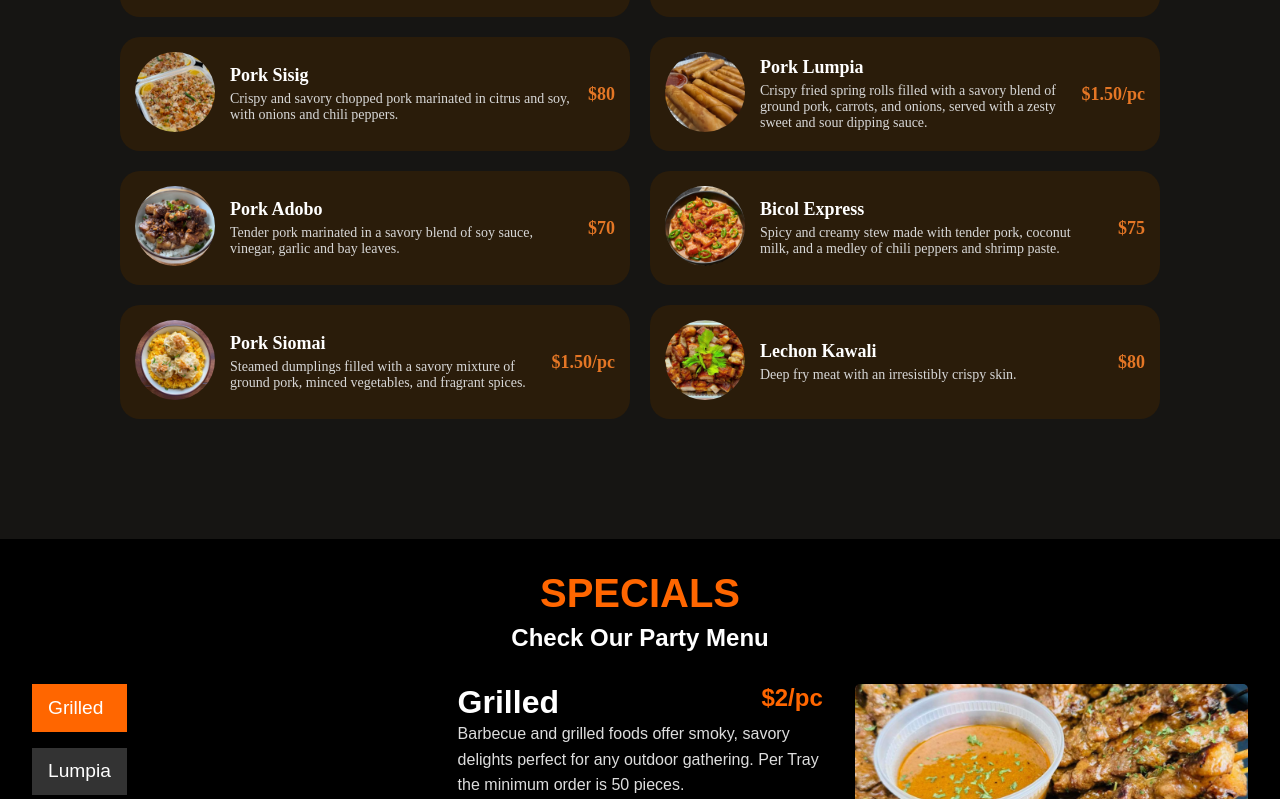
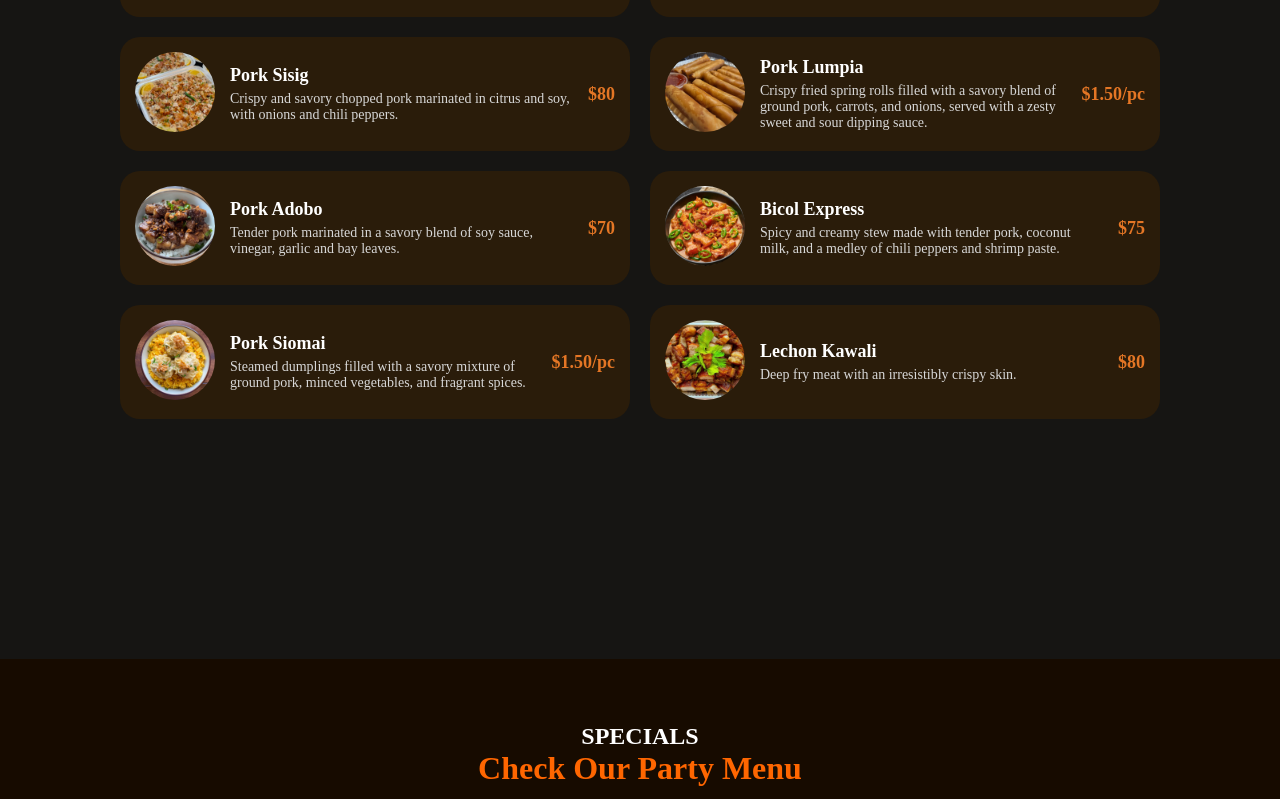
Before and after one commit to gvrr-erwin/react-TG, a React (Vite) app: page / in a window 1280 px wide. Shown: the part 2001-2800 px from the top of the page. Built offline with nearby package versions, Linux system fonts and the light colour scheme.

Commit message:
Enhancement: Enhance the special view for web screen and some in mobile view

```diff
--- a/src/components/special/Special.css
+++ b/src/components/special/Special.css
@@ -1,135 +1,124 @@
-/* Container: Overall Layout */
 .special-container {
   display: flex;
   flex-direction: column;
-  background-color: #000; /* Black background */
-  color: #fff; /* White text */
-  padding: 2rem;
-  font-family: 'Arial', sans-serif;
+  background-color: #170b00;
+  color: #fff;
+  margin-top: 120px;
+  padding: 4rem;
+  font-family: serif;
 }
 
-/* Top Section: Titles */
 .special-header {
   text-align: center;
-  margin-bottom: 2rem; /* Space between header and columns */
+  margin-bottom: 2rem;
+}
+
+.special-header h3 {
+  font-size: 2rem;
+  color: #ff6600;
 }
 
 .special-header h2 {
-  font-size: 2.5rem;
-  color: #ff6600; /* Orange color */
-  margin-bottom: 0.5rem;
-}
-
-.special-header h3 {
   font-size: 1.5rem;
-  color: #fff; /* White color */
-}
-
-/* Main Section: Content (Menu + Details) */
-.special-content {
-  display: flex;
-  justify-content: space-between;
-  gap: 2rem;
-}
-
-/* Left Column: Menu */
-.special-menu {
-  width: 30%;
-  display: flex;
-  flex-direction: column;
-  align-items: flex-start;
-}
-
-.special-menu h2 {
-  font-size: 2rem;
-  color: #ff6600; /* Orange color for main title */
-  margin-bottom: 0.5rem;
-}
-
-.special-menu h3 {
-  font-size: 1.5rem;
-  margin-bottom: 1.5rem;
   color: #fff;
 }
 
-.special-list {
+.special-content {
+  display: flex;
+  gap: 2rem;
+  flex-wrap: wrap;
+}
+
+.special-menu {
+  flex: 1;
   display: flex;
   flex-direction: column;
   gap: 1rem;
 }
 
 .special-item {
-  background-color: #333; /* Default inactive tab color */
+  background: #333;
   color: #fff;
-  border: none;
-  padding: 0.8rem 1rem;
-  font-size: 1.2rem;
-  text-align: left;
+  padding: 1rem;
   cursor: pointer;
-  transition: background-color 0.3s ease;
+  text-align: center;
+  border: #170b00;
+  border-radius: 25px;
+  transition: background 0.3s ease;
 }
 
 .special-item.active,
 .special-item:hover {
-  background-color: #ff6600; /* Active and hover orange color */
+  background: #ff6600;
+  color: #fff;
 }
 
-/* Right Column: Item Details */
 .special-details {
-  width: 65%;
+  flex: 2;
   display: flex;
-  justify-content: space-between;
+  gap: 2rem;
   align-items: flex-start;
-  gap: 2rem; /* Space between text and image */
 }
 
 .special-text {
-  max-width: 60%;
+  flex: 1;
 }
 
 .special-title {
-  font-size: 2rem;
+  font-size: 3rem;
   font-weight: bold;
   display: flex;
   justify-content: space-between;
 }
 
 .special-price {
-  font-size: 1.5rem;
+  font-size: 2rem;
   color: #ff6600;
 }
 
 .special-description {
-  font-size: 1rem;
-  line-height: 1.6;
+  font-size: 1.2rem;
+  line-height: 1.5;
   color: #ddd;
 }
 
 .special-options-title {
-  font-size: 1.2rem;
-  color: #fff;
   margin-top: 1rem;
+  margin-bottom: 1rem;
+  font-size: 1.6rem;
 }
 
 .special-options {
   list-style: disc;
   padding-left: 1.5rem;
-}
-
-.special-options li {
-  margin-bottom: 0.5rem;
-  color: #ddd;
+  font-size: 20px;
 }
 
 .special-image-container {
-  display: flex;
-  justify-content: center;
-  align-items: center;
+  max-width: 400px;
 }
 
 .special-image {
-  max-width: 100%;
-  height: auto;
-  border-radius: 5px;
-  box-shadow: 0 4px 8px rgba(0, 0, 0, 0.2);
+  width: 100%;
+  border-radius: 8px;
+  box-shadow: 0px 4px 6px rgba(0, 0, 0, 0.2);
 }
+
+@media (max-width: 768px) {
+  .special-content {
+    flex-direction: column;
+  }
+
+  .special-details {
+    flex-direction: column;
+    text-align: center;
+  }
+
+  .special-text {
+    margin-bottom: 2rem;
+  }
+
+  .special-image-container {
+    margin: 0 auto;
+  }
+}
--- a/src/components/special/Special.jsx
+++ b/src/components/special/Special.jsx
@@ -42,14 +42,14 @@ const Special = () => {
 
   return (
     <div id="special">
-      <div id="special" className="special-container">
+       <section className="special-container">
         <div className="special-header">
           <h2>SPECIALS</h2>
           <h3>Check Our Party Menu</h3>
         </div>
         <div className="special-content">
+          {/* Left Sidebar */}
           <div className="special-menu">
-            <div className="special-list">
             {Object.keys(menuItems).map((item) => (
               <div
                 key={item}
@@ -60,8 +60,8 @@ const Special = () => {
               </div>
             ))}
           </div>
-          </div>
 
+          {/* Right Content */}
           <div className="special-details">
             <div className="special-text">
               <h2 className="special-title">
@@ -80,7 +80,7 @@ const Special = () => {
             </div>
           </div>
         </div>
-      </div>
+      </section>
     </div>
   );
 };
```
Lines whose indentation alone changed are shown as unchanged.
